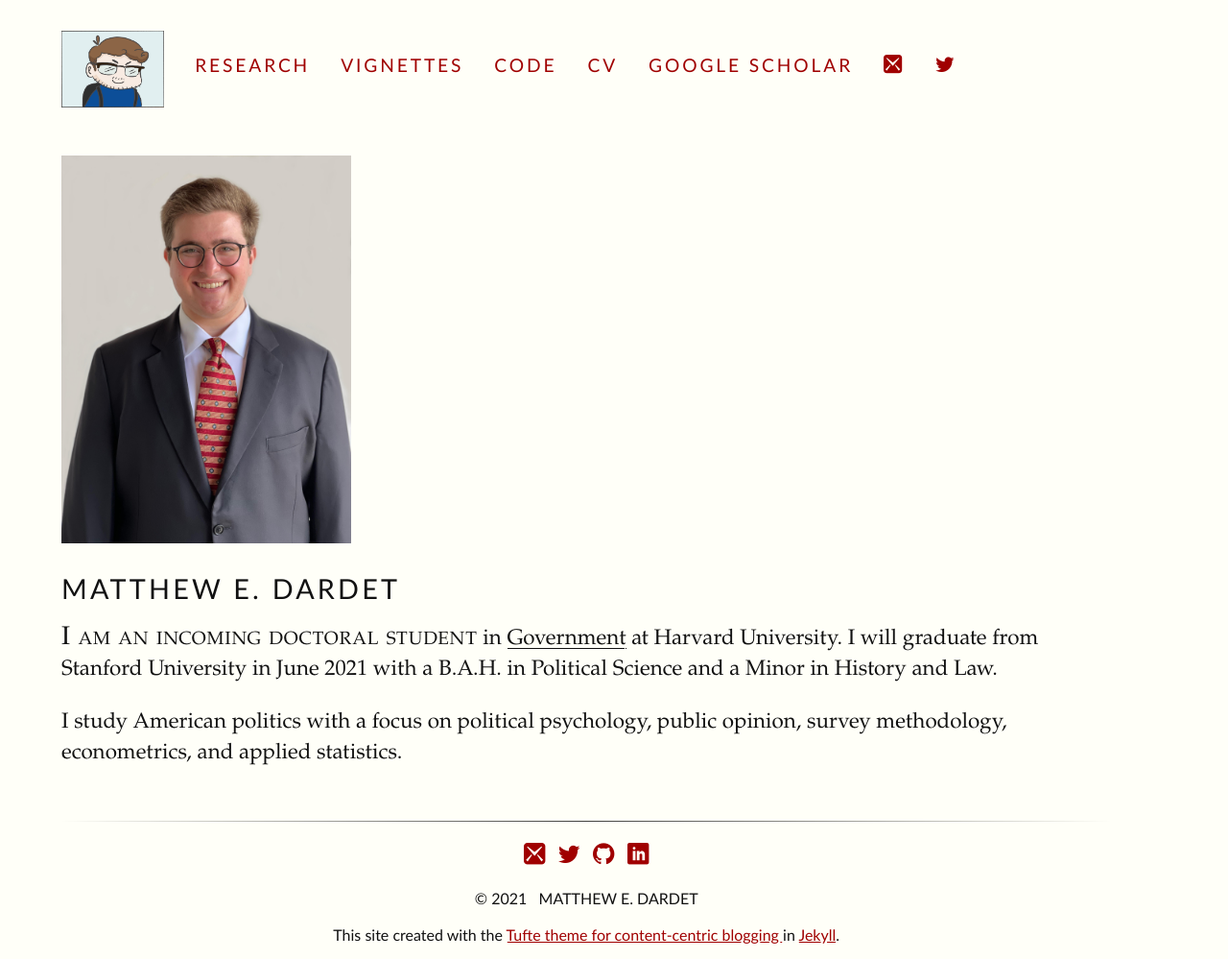
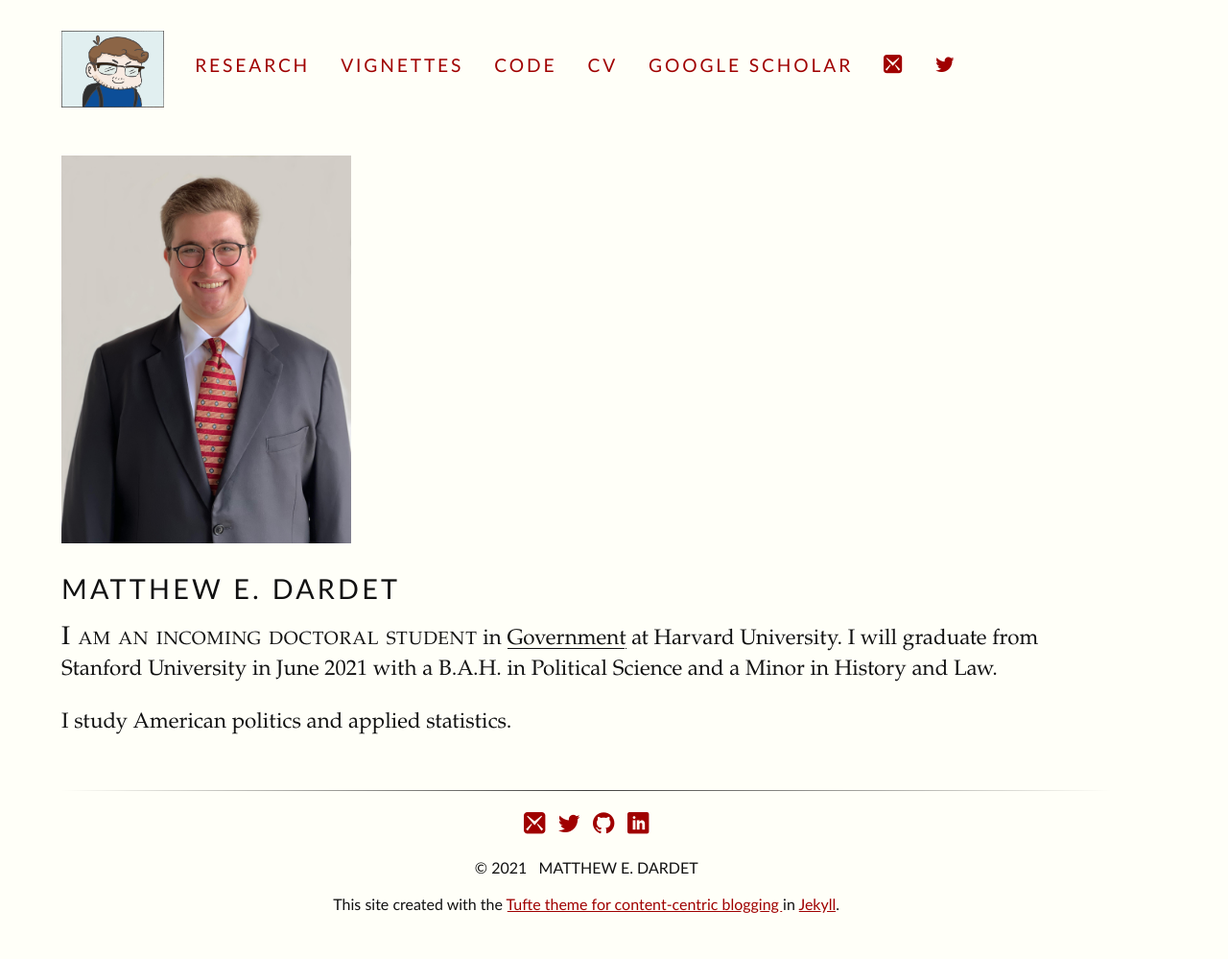
Before and after one commit to matthewdardet/matthewdardet.github.io, a Jekyll site: the page built from index.html, in a window 1280 px wide. Shown: the whole page at 96% size. Built offline with Jekyll 4.4.1, drawn with Linux system fonts in a browser that asks for light colours; some web fonts are replaced; after the commit the page ends 967 px from its top, so only the background shows below that.

Commit message:
Title page update.

```diff
--- a/index.html
+++ b/index.html
@@ -10,4 +10,4 @@ title: Matthew E. Dardet
 
   <p><span class = "newthought"> I am an incoming doctoral student</span> in <a href="https://gov.harvard.edu/">Government</a> at Harvard University. I will graduate from Stanford University in June 2021 with a B.A.H. in Political Science and a Minor in History and Law.</p>
 
-  <p>I study American politics with a focus on political psychology, public opinion, survey methodology, econometrics, and applied statistics.</p>
+  <p>I study American politics and applied statistics.</p>
```
